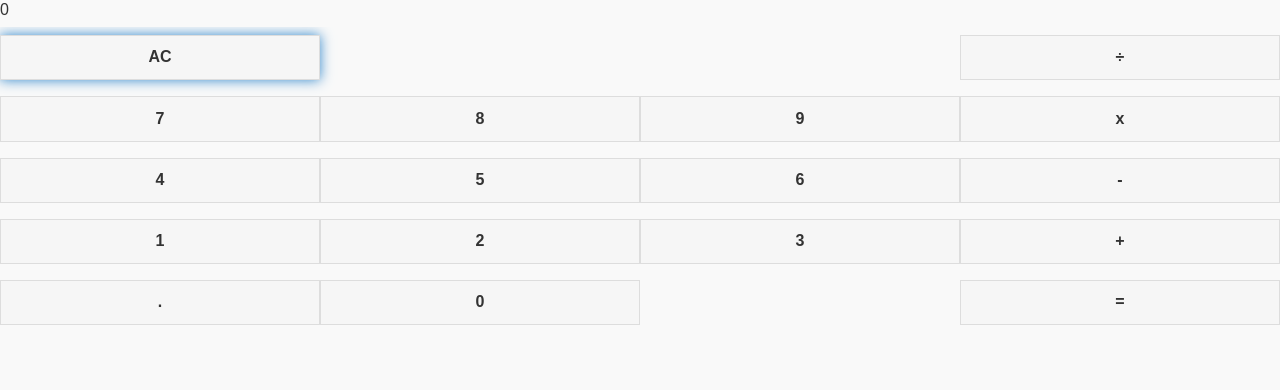
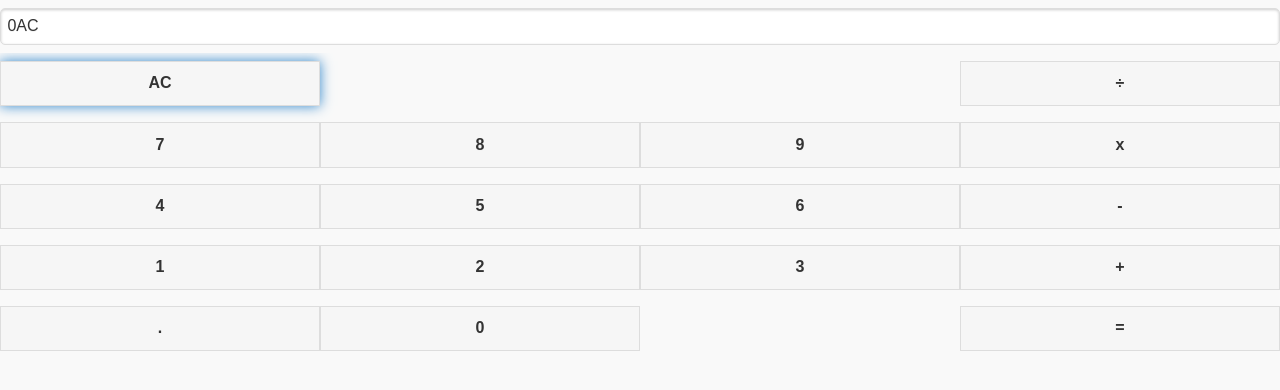
Before and after one commit to JoshMangoff/COMP3025-Calculator, a website: page index.html in a window 1280 px wide. Both pictures are taken after a click on the button "AC". Drawn offline with Linux system fonts and the light colour scheme.

Commit message:
Added script and can modify display

```diff
--- /dev/null
+++ b/Scripts/myjs/buttonjs.js
@@ -0,0 +1,9 @@
+$(document).bind('pageinit',function(){
+
+    $("button").bind("click",function(event, ui){
+        var clickedButton = $(this).text();
+        document.getElementById("display").value
+            = document.getElementById("display").value + clickedButton
+    });
+
+});
--- a/index.html
+++ b/index.html
@@ -1,6 +1,6 @@
 <!-- Calculator -->
 <!-- Josh Mangoff -->
-<!-- Jan 25 2017 -->
+<!-- Jan 29 2017 -->
 <!-- A simple calculator application -->
 <!DOCTYPE html>
 <html>
@@ -15,7 +15,7 @@
 	<div data-role="page">
     <!-- display -->
     <div>
-      <label>0</label>
+      <input value="0" readonly="readonly" id="display"></input>
     </div>
 
     <!-- button display -->
@@ -50,5 +50,6 @@
 	<!-- JavaScript Section -->
   <script src="\Scripts\lib\jquery\dist\jquery.min.js"></script>
   <script src="\Scripts\lib\jquery-mobile-bower\js\jquery.mobile-1.4.5.min.js"></script>
+  <script src="\Scripts\myjs\buttonjs.js"></script>
 </body>
 </html>
```
